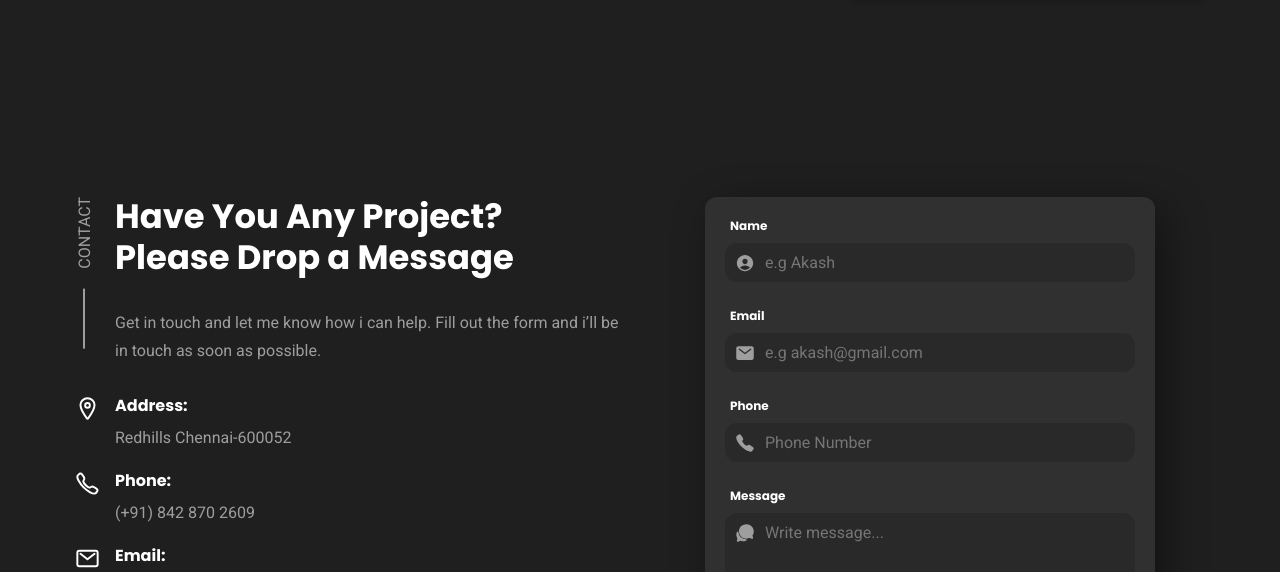
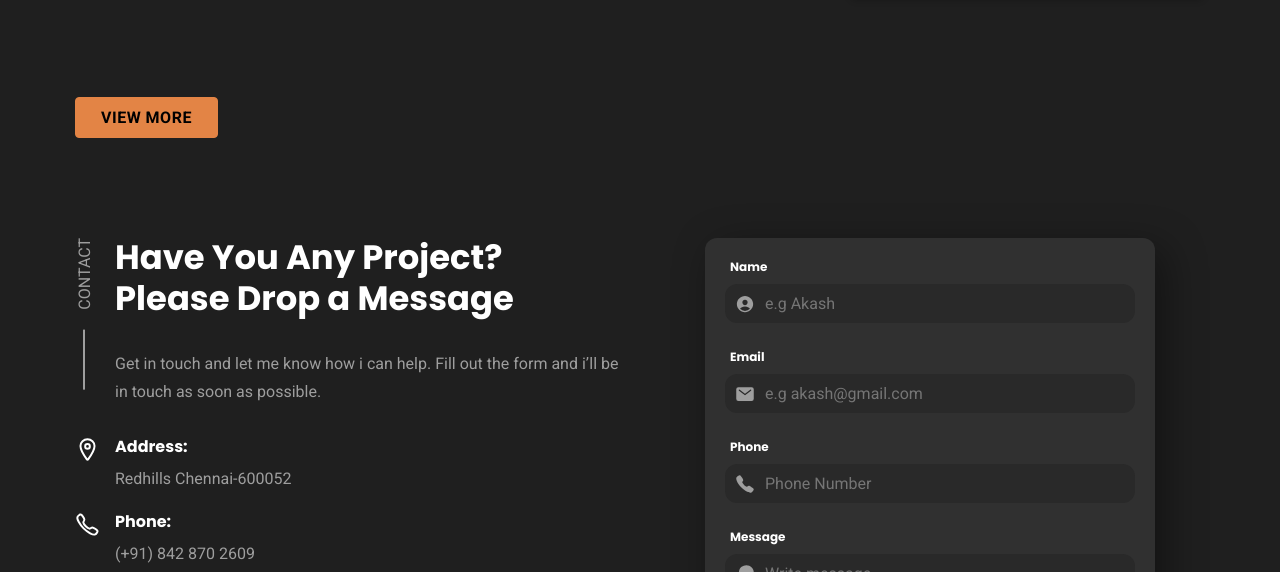
Before and after one commit to designwithmeakash/portfolio, a plain HTML site: page index.html in a window 1280 px wide. Shown: the part 3846-4418 px from the top of the page. Drawn offline with nearby package versions, Linux system fonts and the light colour scheme; a web font is replaced by a local one.

Commit message:
Update index.html

```diff
--- a/index.html
+++ b/index.html
@@ -600,10 +600,11 @@ My journey in design has involved collaborating on diverse projects, where I've
         </ul>
 
       </section>
-
-
-
-
+  <div class="btn-group">
+		<a href="assets\images\akash poster-01.jpg">
+            <button class="btn btn-secondary">View more</button>
+		</a>
+  </div>
 
       <!--
         - #CONTACT
```
